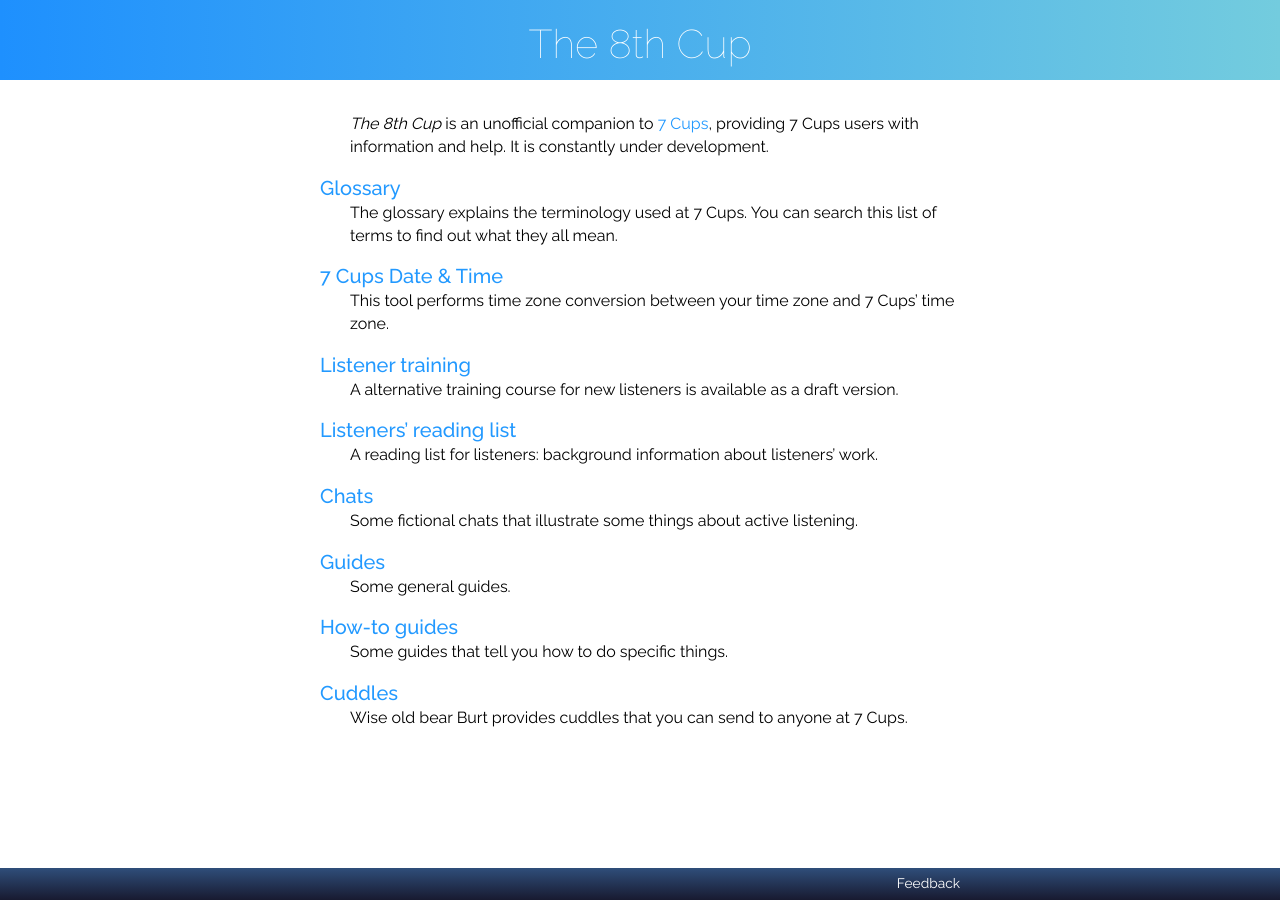
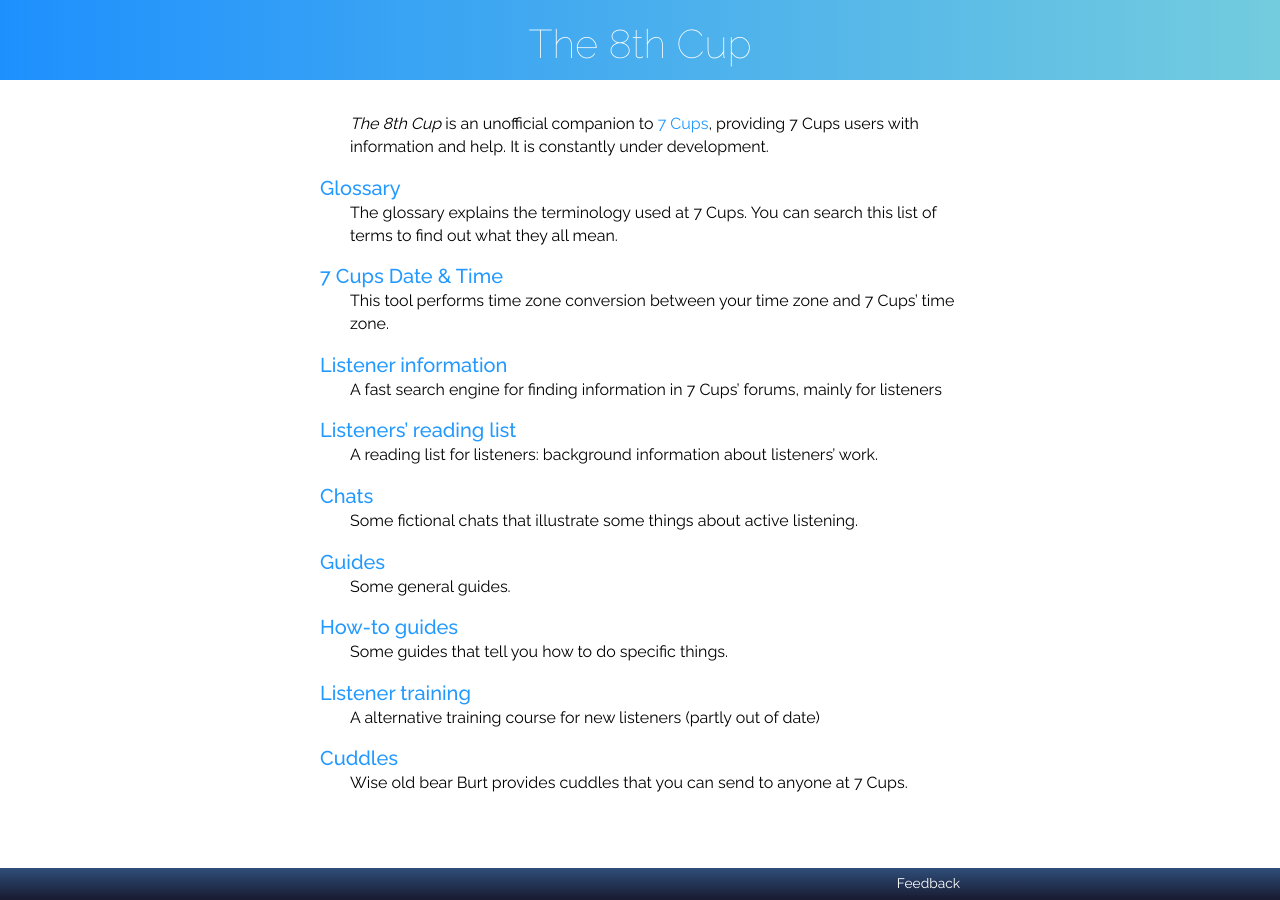
Before and after one commit to RarelyCharlie/rarelycharlie.github.io, a Jekyll site: the page built from index.md, in a window 1280 px wide. Built offline with Jekyll 4.4.1, drawn with Linux system fonts in a browser that asks for light colours.

Commit message:
add search to index

```diff
--- a/index.md
+++ b/index.md
@@ -17,8 +17,8 @@ to find out what they all mean.
 ## [7 Cups Date & Time](https://rarelycharlie.github.io/7cupstime)
 This tool performs time zone conversion between your time zone and 7 Cups' time zone.
 
-## [Listener training](/listen/ 'Go to the listener training')
-A alternative training course for new listeners is available as a draft version.
+## [Listener information](/guide/listenerinfo 'Search listener information')
+A fast search engine for finding information in 7 Cups' forums, mainly for listeners
 
 ## [Listeners' reading list](/books 'Go to the reading list')
 A reading list for listeners: background information about listeners' work.
@@ -31,6 +31,9 @@ Some general guides.
 
 ## [How-to guides](/howto/ 'Go to the index of how-to guides')
 Some guides that tell you how to do specific things.
+
+## [Listener training](/listen/ 'Go to the listener training')
+A alternative training course for new listeners (partly out of date)
 
 ## [Cuddles](/cuddle 'Go to Burt's Cuddle Button')
 Wise old bear Burt provides cuddles that you can send to anyone at 7 Cups.
```
